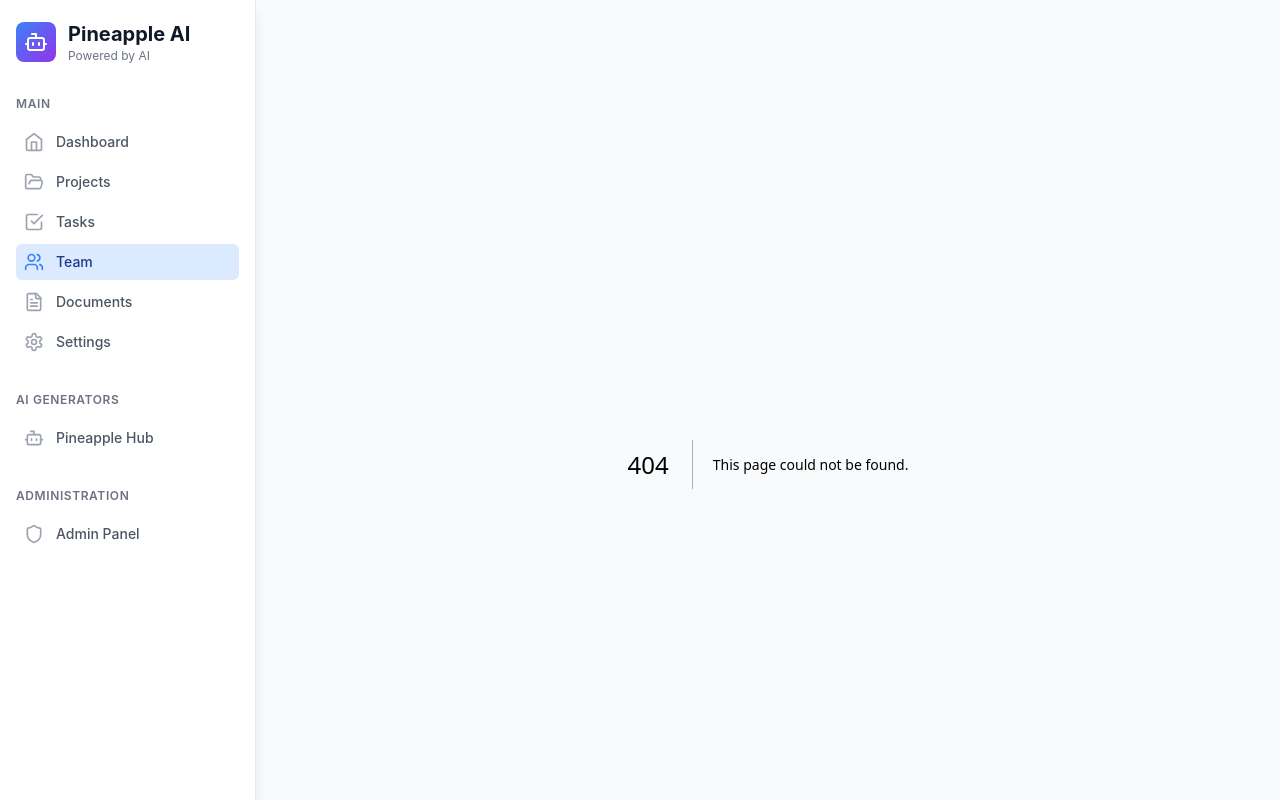
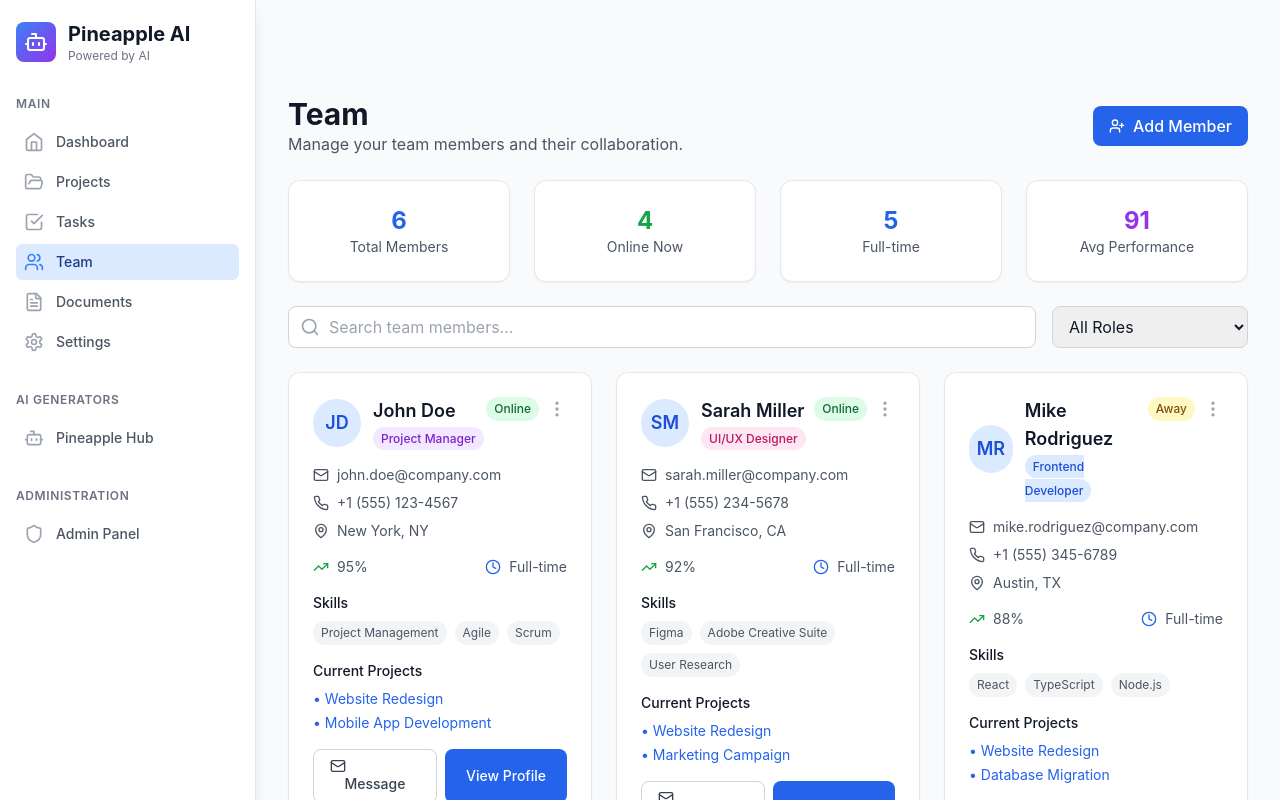
Before and after one commit to JustineDevs/pineapple-ai, a Next.js app: page /team in a window 1280 px wide. Before the commit this address had no page. Shown: the top 800 px of the page. Built offline with nearby package versions, Linux system fonts and the light colour scheme.

Commit message:
page: team

```diff
--- /dev/null
+++ b/pages/team.js
@@ -0,0 +1,5 @@
+import Team from '../src/pages/Team'
+
+export default function TeamPage() {
+  return <Team />
+}
```
